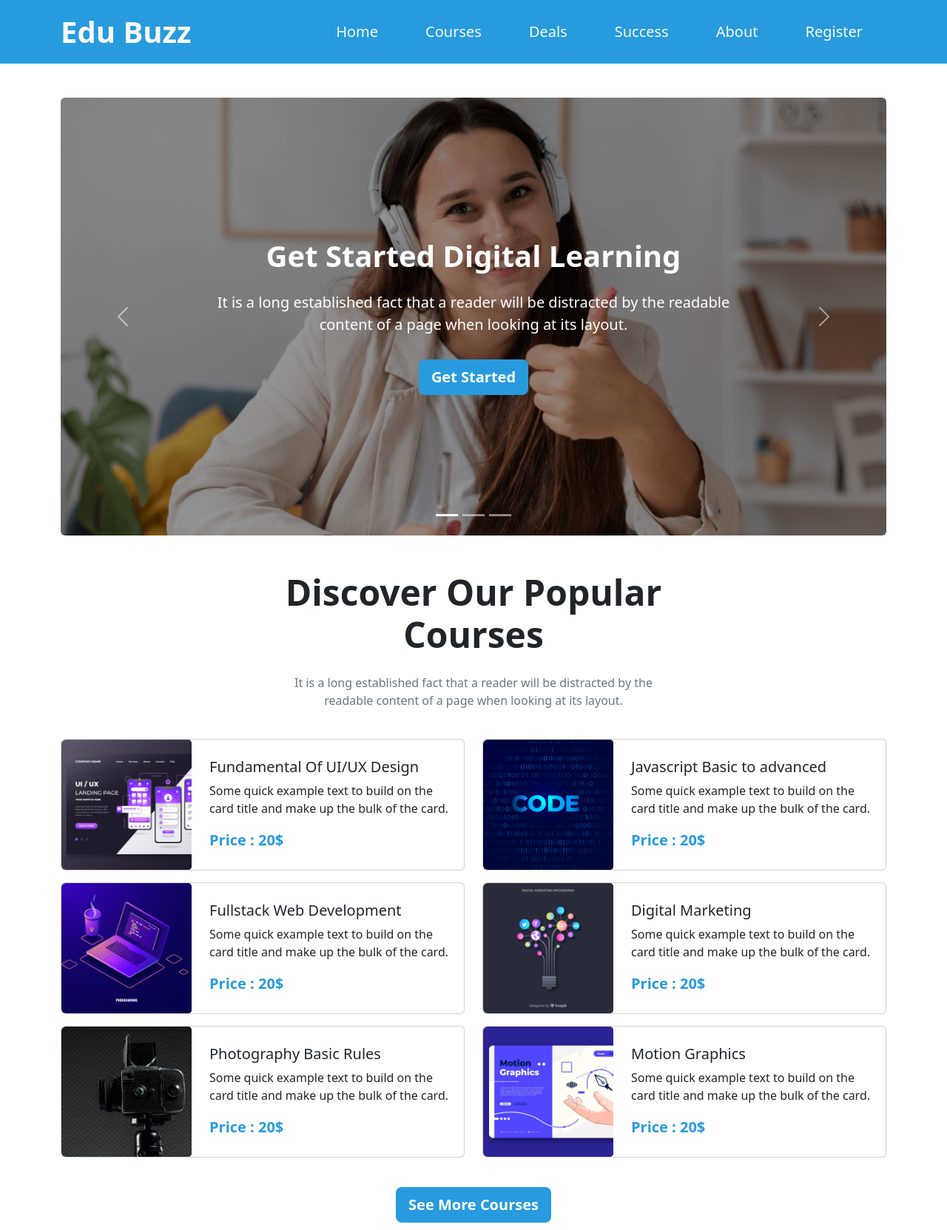
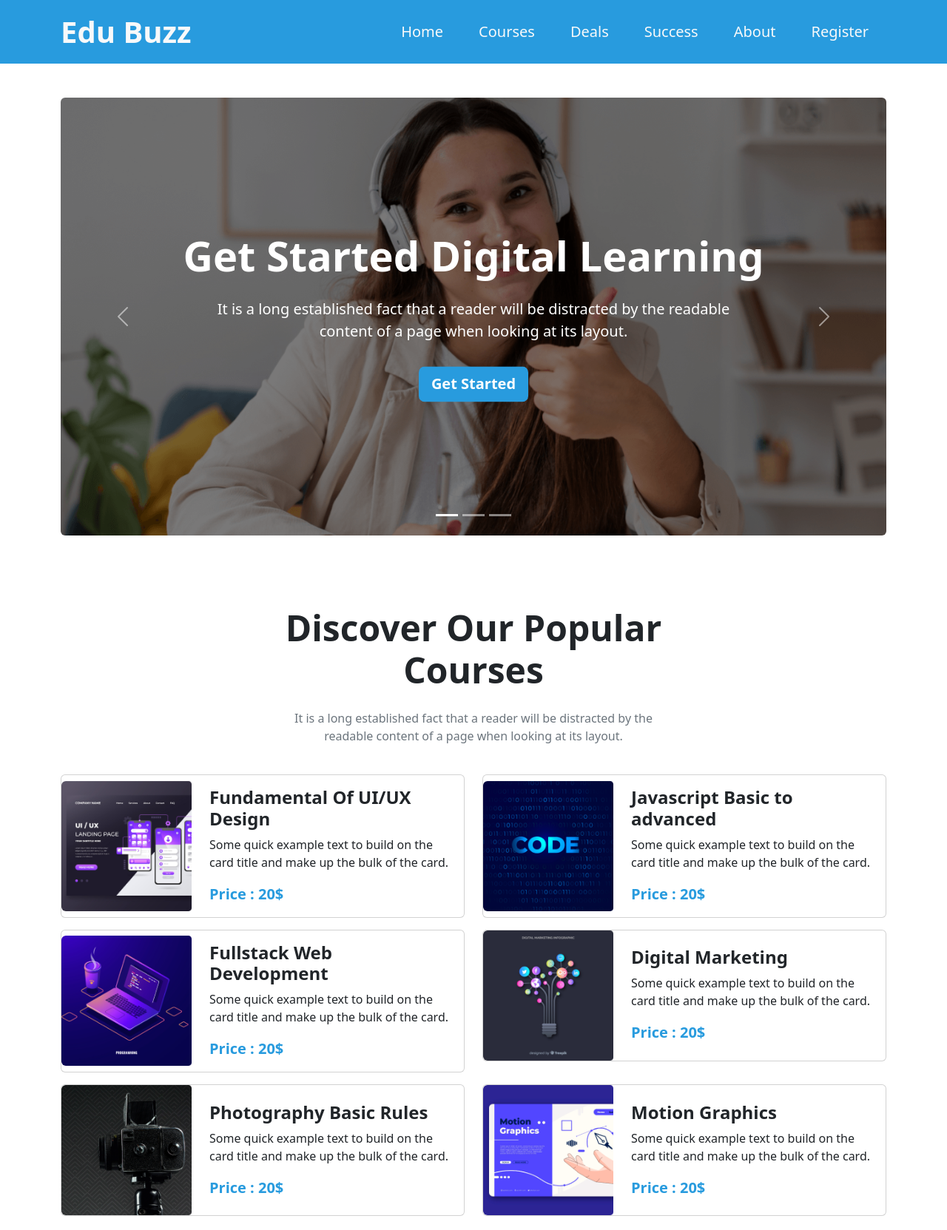
Before and after one commit to mohammedtakbir/Assignment-03, a plain HTML site: page index.html in a window 1280 px wide. Shown: the top 1663 px of the page at 74% size. Drawn offline with nearby package versions, Linux system fonts and the light colour scheme.

Commit message:
resize text,margin,paddin,img etc.

```diff
--- a/index.html
+++ b/index.html
@@ -28,22 +28,22 @@
                         </button>
                         <div class="collapse navbar-collapse" id="navbarSupportedContent">
                             <ul class="navbar-nav ms-auto mb-2 mb-lg-0">
-                                <li class="nav-item mx-4">
+                                <li class="nav-item mx-3">
                             <a class="nav-link fs-5 text-light" href="#">Home</a>
                         </li>
-                        <li class="nav-item mx-4">
+                        <li class="nav-item mx-3">
                             <a class="nav-link fs-5 text-light" href="#">Courses</a>
                         </li>
-                        <li class="nav-item mx-4">
+                        <li class="nav-item mx-3">
                             <a class="nav-link fs-5 text-light" href="#">Deals</a>
                         </li>
-                        <li class="nav-item mx-4">
+                        <li class="nav-item mx-3">
                             <a class="nav-link fs-5 text-light" href="#">Success</a>
                           </li>
-                          <li class="nav-item mx-4">
+                          <li class="nav-item mx-3">
                               <a class="nav-link fs-5 text-light" href="#">About</a>
                             </li>
-                            <li class="nav-item mx-4">
+                            <li class="nav-item mx-3">
                                 <a class="nav-link fs-5 text-light" href="#">Register</a>
                             </li>
                         </ul>
@@ -67,7 +67,7 @@
                 <img src="images/cover/cover-1.png" class="d-block w-100 slider-img" alt="...">
                 <div class="carousel-caption d-block carousel-content">
                   <div class="position-relative top-50 start-50 translate-middle p-5">
-                    <h2 class="fw-semibold h1 mb-4">Get Started Digital Learning</h2>
+                    <h2 class="fw-semibold display-4 mb-4">Get Started Digital Learning</h2>
                     <p class="lead fw-normal mb-4 w-100 mx-auto slider-text">It is a long established fact that a reader will be distracted by the readable content of a page when looking at its layout.</p>
                     <a href="#" role="button" class="btn btn-lg primary-btn-color text-white mt-2 fw-semibold">Get Started</a>
                   </div>
@@ -77,7 +77,7 @@
                 <img src="images/cover/cover-1.png" class="d-block w-100 slider-img" alt="...">
                 <div class="carousel-caption d-block carousel-content">
                   <div class="position-relative top-50 start-50 translate-middle p-5">
-                    <h2 class="fw-semibold h1 mb-4">Get Started Digital Learning</h2>
+                    <h2 class="fw-semibold display-4 mb-4">Get Started Digital Learning</h2>
                     <p class="lead fw-normal mb-4 w-100 mx-auto slider-text">It is a long established fact that a reader will be distracted by the readable content of a page when looking at its layout.</p>
                     <a href="#" role="button" class="btn btn-lg primary-btn-color text-white mt-2 fw-semibold">Get Started</a>
                   </div>
@@ -87,7 +87,7 @@
                 <img src="images/cover/cover-1.png" class="d-block w-100 slider-img" alt="...">
                 <div class="carousel-caption d-block carousel-content">
                   <div class="position-relative top-50 start-50 translate-middle p-5">
-                    <h2 class="fw-semibold h1 mb-4">Get Started Digital Learning</h2>
+                    <h2 class="fw-semibold display-4 mb-4">Get Started Digital Learning</h2>
                     <p class="lead fw-normal mb-4 w-100 mx-auto slider-text">It is a long established fact that a reader will be distracted by the readable content of a page when looking at its layout.</p>
                     <a href="#" role="button" class="btn btn-lg primary-btn-color text-white mt-2 fw-semibold">Get Started</a>
                   </div>
@@ -107,12 +107,11 @@
     <!---------------- Slider End  ------------------>
 </header>
 <main>
-
   <!---------------- Courses Start  ------------------>
-  <section class="p-2 p-md-0 py-sm-5 py-3 my-2 my-lg-5 my-md-4">
+  <section class="py-lg-5 my-lg-5 py-sm-5 my-sm-2 py-4 m-2">
     <div class="container">
         <div class="row justify-content-center">
-            <div class="col-lg-6 col-md-12">
+            <div class="col-lg-6">
                 <h2 class="text-center text-dark display-5 fw-semibold mb-4">
                     Discover Our Popular Courses
                 </h2>
@@ -122,7 +121,7 @@
             </div>
         </div>
         <div class="row mt-md-4">
-            <div class="col-lg-6 col-md-12">
+            <div class="col-lg-6">
                 <div class="card mb-3">
                     <div class="row g-2 justify-content-between align-items-center">
                       <div class="col-md-4 col-12">
@@ -131,7 +130,7 @@
                       </div>
                       <div class="col-md-8 col-12">
                         <div class="card-body">
-                          <h5 class="card-title">Fundamental Of UI/UX Design</h5>
+                          <h5 class="card-title fw-semibold h4">Fundamental Of UI/UX Design</h5>
                           <p class="card-text">Some quick example text to build on the card title and make up the bulk of the card.</p>
                           <p class="card-text primary-text-color fw-semibold fs-5">Price : 20$</p>
                         </div>
@@ -139,7 +138,7 @@
                     </div>
                   </div>
             </div>
-            <div class="col-lg-6 col-md-12">
+            <div class="col-lg-6">
                 <div class="card mb-3">
                     <div class="row g-2 justify-content-between align-items-center">
                       <div class="col-md-4">
@@ -148,7 +147,7 @@
                       </div>
                       <div class="col-md-8">
                         <div class="card-body">
-                          <h5 class="card-title">Javascript Basic to advanced</h5>
+                          <h5 class="card-title fw-semibold h4">Javascript Basic to advanced</h5>
                           <p class="card-text">Some quick example text to build on the card title and make up the bulk of the card.</p>
                           <p class="card-text primary-text-color fw-semibold fs-5">Price : 20$</p>
                         </div>
@@ -156,7 +155,7 @@
                     </div>
                   </div>
             </div>
-            <div class="col-lg-6 col-md-12">
+            <div class="col-lg-6">
                 <div class="card mb-3">
                     <div class="row g-2 justify-content-between align-items-center">
                       <div class="col-md-4">
@@ -165,7 +164,7 @@
                       </div>
                       <div class="col-md-8">
                         <div class="card-body">
-                          <h5 class="card-title">Fullstack Web Development</h5>
+                          <h5 class="card-title fw-semibold h4">Fullstack Web Development</h5>
                           <p class="card-text">Some quick example text to build on the card title and make up the bulk of the card.</p>
                           <p class="card-text primary-text-color fw-semibold fs-5">Price : 20$</p>
                         </div>
@@ -173,7 +172,7 @@
                     </div>
                   </div>
             </div>
-            <div class="col-lg-6 col-md-12">
+            <div class="col-lg-6">
                 <div class="card mb-3">
                     <div class="row g-2 justify-content-between align-items-center">
                       <div class="col-md-4">
@@ -182,7 +181,7 @@
                       </div>
                       <div class="col-md-8">
                         <div class="card-body">
-                          <h5 class="card-title">Digital Marketing</h5>
+                          <h5 class="card-title fw-semibold h4">Digital Marketing</h5>
                           <p class="card-text">Some quick example text to build on the card title and make up the bulk of the card.</p>
                           <p class="card-text primary-text-color fw-semibold fs-5">Price : 20$</p>
                         </div>
@@ -190,7 +189,7 @@
                     </div>
                   </div>
             </div>
-            <div class="col-lg-6 col-md-12">
+            <div class="col-lg-6">
                 <div class="card mb-3">
                     <div class="row g-2 justify-content-between align-items-center">
                       <div class="col-md-4">
@@ -199,7 +198,7 @@
                       </div>
                       <div class="col-md-8">
                         <div class="card-body">
-                          <h5 class="card-title">Photography Basic Rules</h5>
+                          <h5 class="card-title fw-semibold h4">Photography Basic Rules</h5>
                           <p class="card-text">Some quick example text to build on the card title and make up the bulk of the card.</p>
                           <p class="card-text primary-text-color fw-semibold fs-5">Price : 20$</p>
                         </div>
@@ -207,16 +206,16 @@
                     </div>
                   </div>
             </div>
-            <div class="col-lg-6 col-md-12">
+            <div class="col-lg-6">
                 <div class="card mb-3">
                     <div class="row g-2 justify-content-between align-items-center">
                       <div class="col-md-4">
                         <img src="images/course/course-6.png" class="img-fluid rounded-start d-none d-md-block" alt="...">
-                        <img src="images/mobile-course-1.png" class="img-fluid w-100 rounded d-block d-md-none" alt="...">
+                        <img src="images/mobile-course-06.jpg" class="img-fluid w-100 rounded d-block d-md-none" alt="...">
                       </div>
                       <div class="col-md-8">
                         <div class="card-body">
-                          <h5 class="card-title">Motion Graphics</h5>
+                          <h5 class="card-title fw-semibold h4">Motion Graphics</h5>
                           <p class="card-text">Some quick example text to build on the card title and make up the bulk of the card.</p>
                           <p class="card-text primary-text-color fw-semibold fs-5">Price : 20$</p>
                         </div>
@@ -243,7 +242,7 @@
 <!---------------- Elarning End  ------------------>
 
  <!---------------- Register Start  ------------------>
- <section class="p-0 my-5">
+ <section class="p-md-5">
   <div class="container">
       <div class="primary-bg-color rounded px-sm-5 px-3 py-lg-0 py-5">
           <div class="row align-items-center justify-content-between text-center text-lg-start">
@@ -279,7 +278,7 @@
   <section class="py-5 px-2 px-md-0">
     <div class="container">
       <div class="row justify-content-center">
-        <div class="col-lg-6 col-md-12">
+        <div class="col-lg-8">
             <h2 class="text-center text-dark display-5 fw-semibold mb-4">
               Frequently Asked Questions
             </h2>
@@ -413,7 +412,7 @@
 <footer class="py-5 bg-dark">
   <div class="container">
     <div class="row justify-content-center text-center">
-      <div class="col p-sm-5">
+      <div class="col p-sm-4 p-md-5">
         <a href="#" class="d-inline-block text-decoration-none text-white h1 fw-semibold mb-3">Edu Buzz</a>
         <p class="text-white mb-3">
           Office 41, Zawaya Buildin, Ghala Muscat, Sultanate of Oman
@@ -437,9 +436,6 @@
     </div>
   </div>
 </footer>
-
-
-
 
 
 </main>
--- a/styles/style.css
+++ b/styles/style.css
@@ -3,6 +3,7 @@ body::before{
     content: '';
     height: 60px;
 }
+/* ? Utilities */
 .primary-bg-color{
     background-color: #289BDE !important;
 }
@@ -16,6 +17,7 @@ body::before{
 .primary-text-color{
     color: #289BDE !important;
 }
+/* ? For Slider */
 .slider-img {
     min-height: 60vh;
     object-fit: cover;
@@ -24,9 +26,9 @@ body::before{
 .carousel-container {
     position: relative;
 }
-.carousel-content {
+.carousel-content{
     position: absolute;
-    background: rgba(0, 0, 0, 0.4);
+    background: rgba(0, 0, 0, 0.5);
     width: 100%;
     height: 100%;
     left: 0;
@@ -36,20 +38,15 @@ body::before{
 }
 
 
-
-
-
-
-
-
-
-
-
-
-
-
-
-
+/* ? Custom media */
+@media screen and (max-width: 576px) {
+    .carousel-container h2{
+        font-size: 1.85rem;
+    }
+    .carousel-container p{
+        font-size: .95rem;
+    }
+}
 
 @media screen and (min-width: 768px) {
     .slider-text{
```
Also changed, not shown: images/cover/cover-02.png (added), images/cover/cover-2.jpg (deleted), images/mobile-course-06.jpg (added), images/mobile-course-6.jpg (added).
